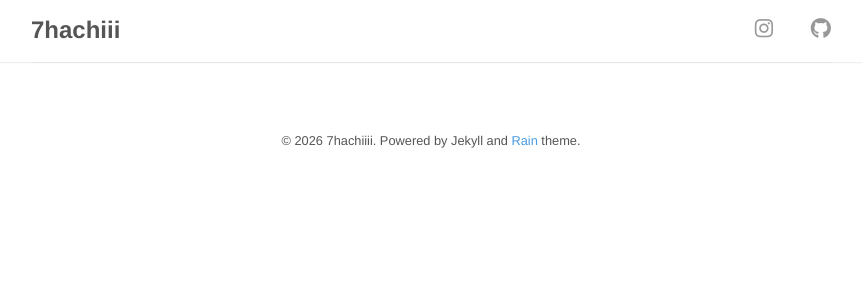
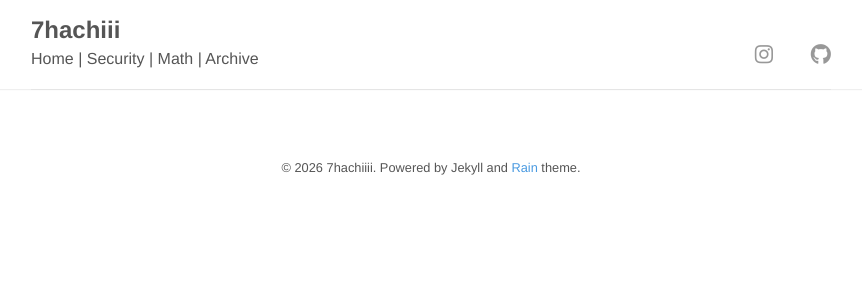
Before and after one commit to 7hachiii/7hachiii.github.io, a Jekyll site: the page built from index.html, in a window 1280 px wide. Shown: the top 300 px of the page, without its empty margins (209-1071 px from the left). Built offline with Jekyll 4.4.1, drawn with Linux system fonts in a browser that asks for light colours; nearby versions of some CDN libraries; the list of posts is cut into pages by our own code.

Commit message:
Add category navigation links to default layout

```diff
--- a/_layouts/default.html
+++ b/_layouts/default.html
@@ -17,6 +17,15 @@
             <li><a target="_blank" href="{{ site.social.github }}"><i class="fab fa-github"></i></a></li>
           {% endif %}
         </ul>
+    <div class="category-nav">
+      <a href="{{ '/' | relative_url }}">Home</a>
+      <span> | </span>
+      <a href="{{ '/security/' | relative_url }}">Security</a>
+      <span> | </span>
+      <a href="{{ '/math/' | relative_url }}">Math</a>
+      <span> | </span>
+      <a href="{{ '/archive/' | relative_url }}">Archive</a>
+    </div>
       </div>
     </nav>
 
```
